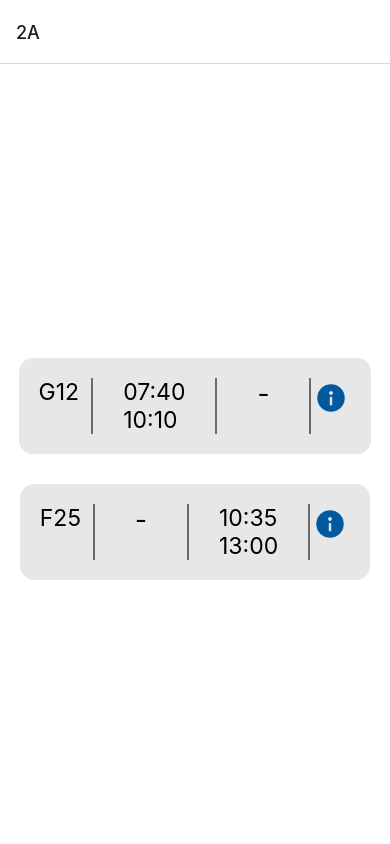
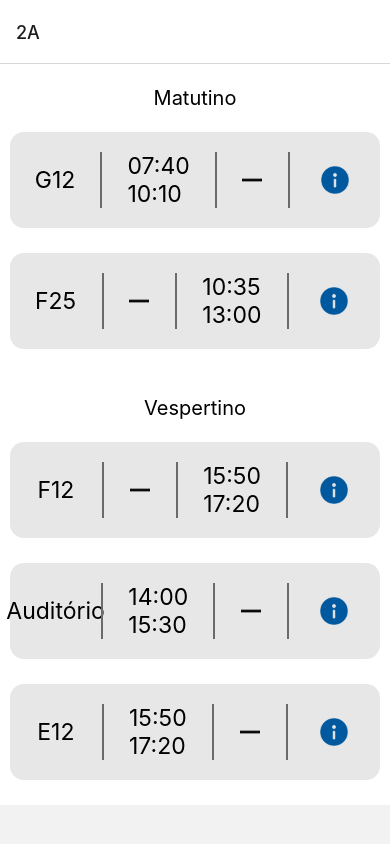
Before and after one commit to Senai-SC-CTAI/SA_2023_3A_Space_Finder, a React Native app in the folder App/: screen /alunoHorarios in a window 390 px wide. Built offline with nearby package versions, Linux system fonts and the light colour scheme.

Commit message:
Update alunoHorarios.tsx

```diff
--- a/App/screens/alunoHorarios.tsx
+++ b/App/screens/alunoHorarios.tsx
@@ -1,44 +1,147 @@
 import { StatusBar } from 'expo-status-bar';
-import { StyleSheet, Text, View, TouchableOpacity, Image } from 'react-native';
+import { StyleSheet, Text, View, TouchableOpacity, Image, ScrollView } from 'react-native';
 import B from './telaB';
 
 
 
 export default function alunoHorarios({ navigation }: { navigation: any }) {
   return (
+    <ScrollView>
     <View style={styles.container}>
       {/*<Text>Você está na tela A</Text>
       <TouchableOpacity onPress={() => navigation.push('B')}>
         <Text style={styles.text}>Ir para tela B</Text>
       </TouchableOpacity>*/}
 
+      <Text style={styles.turno}>Matutino</Text>
+
       <View style={styles.card}>
+
+        <View style={styles.align}>
       <Text style={styles.sala}>G12</Text>
+      </View>
       <View style={styles.barra}></View>
       <View>
       <Text style={styles.hor1}>07:40</Text>
       <Text style={styles.hor2}>10:10</Text>
       </View>
       <View style={styles.barra}></View>
-      <Text style={styles.vazio}>-</Text>
+
+      <View style={styles.align}>
+      <Image source={require('../assets/vazio.png')} style={styles.vazio}/>
+      </View>
+
       <View style={styles.barra}></View>
+      <View style={styles.align}>
       <Image source={require('../assets/iconInfo.png')} style={styles.info}/>
       </View>
 
+      </View>
+
+
       <View style={styles.card}>
-      <Text style={styles.sala}>F25</Text>
-      <View style={styles.barra}></View>
-      <Text style={styles.vazio}>-</Text>
+
+<View style={styles.align}>
+<Text style={styles.sala}>F25</Text>
+</View>
+<View style={styles.barra}></View>
+
+<View style={styles.align}>
+<Image source={require('../assets/vazio.png')} style={styles.vazio}/>
+</View>
+
+<View style={styles.barra}></View>
+
+<View>
+<Text style={styles.hor1}>10:35</Text>
+<Text style={styles.hor2}>13:00</Text>
+</View>
+
+<View style={styles.barra}></View>
+<View style={styles.align}>
+<Image source={require('../assets/iconInfo.png')} style={styles.info}/>
+</View>
+
+</View>
+
+<Text style={styles.turno}>Vespertino</Text>
+
+<View style={styles.card}>
+
+<View style={styles.align}>
+<Text style={styles.sala}>F12</Text>
+</View>
+<View style={styles.barra}></View>
+
+<View style={styles.align}>
+<Image source={require('../assets/vazio.png')} style={styles.vazio}/>
+</View>
+
+<View style={styles.barra}></View>
+
+<View>
+<Text style={styles.hor1}>15:50</Text>
+<Text style={styles.hor2}>17:20</Text>
+</View>
+
+<View style={styles.barra}></View>
+<View style={styles.align}>
+<Image source={require('../assets/iconInfo.png')} style={styles.info}/>
+</View>
+
+</View>
+
+
+<View style={styles.card}>
+
+        <View style={styles.align}>
+      <Text style={styles.sala}>Auditório</Text>
+      </View>
       <View style={styles.barra}></View>
       <View>
-      <Text style={styles.hor3}>10:35</Text>
-      <Text style={styles.hor4}>13:00</Text>
+      <Text style={styles.hor1}>14:00</Text>
+      <Text style={styles.hor2}>15:30</Text>
       </View>
       <View style={styles.barra}></View>
+
+      <View style={styles.align}>
+      <Image source={require('../assets/vazio.png')} style={styles.vazio}/>
+      </View>
+
+      <View style={styles.barra}></View>
+      <View style={styles.align}>
       <Image source={require('../assets/iconInfo.png')} style={styles.info}/>
       </View>
 
+      </View>
+
+
+      <View style={styles.card}>
+
+        <View style={styles.align}>
+      <Text style={styles.sala}>E12</Text>
+      </View>
+      <View style={styles.barra}></View>
+      <View>
+      <Text style={styles.hor1}>15:50</Text>
+      <Text style={styles.hor2}>17:20</Text>
+      </View>
+      <View style={styles.barra}></View>
+
+      <View style={styles.align}>
+      <Image source={require('../assets/vazio.png')} style={styles.vazio}/>
+      </View>
+
+      <View style={styles.barra}></View>
+      <View style={styles.align}>
+      <Image source={require('../assets/iconInfo.png')} style={styles.info}/>
+      </View>
+
+      </View>
+
+
     </View>
+    </ScrollView>
   );
 }
 
@@ -47,36 +150,43 @@ const styles = StyleSheet.create({
     flex: 1,
     backgroundColor: '#fff',
     alignItems: 'center',
-    justifyContent: 'center',
   },
   card:{
     backgroundColor:'#E7E7E7',
     flexDirection:'row',
     padding:20,
-    marginTop:30,
+    marginBottom:25,
     justifyContent:'center',
     borderRadius:14,
+    width:'95%'
   },
   sala:{
     fontSize:23,
-    marginRight:12,
+    marginRight:8,
+    marginLeft:-12,
+    textAlign:'center'
+  },
+  align:{
+    flex:1,
     flexDirection:'column',
-    justifyContent:'center'
+    justifyContent:'center',
+    alignItems:'center'
   },
   vazio:{
-    fontSize:26,
-    marginLeft:40,
-    marginRight:40
+    marginLeft:50,
+    marginRight:50,
+    width:20,
+    height:40
   },
   hor1:{
     fontSize:23,
-    marginLeft:30,
-    marginRight:30
+    marginLeft:25,
+    marginRight:25
   },
   hor2:{
     fontSize:23,
-    marginLeft:30,
-    marginRight:30
+    marginLeft:25,
+    marginRight:25
   },
   hor3:{
     fontSize:23,
@@ -91,9 +201,14 @@ const styles = StyleSheet.create({
   info:{
     width:40,
     height:40,
+    marginLeft:20
   },
   barra:{
     borderWidth:1,
-    borderColor:'#6B6B6B'
+    borderColor:'#6B6B6B',
+  },
+  turno:{
+    fontSize:20,
+    margin:22
   }
 });
```
